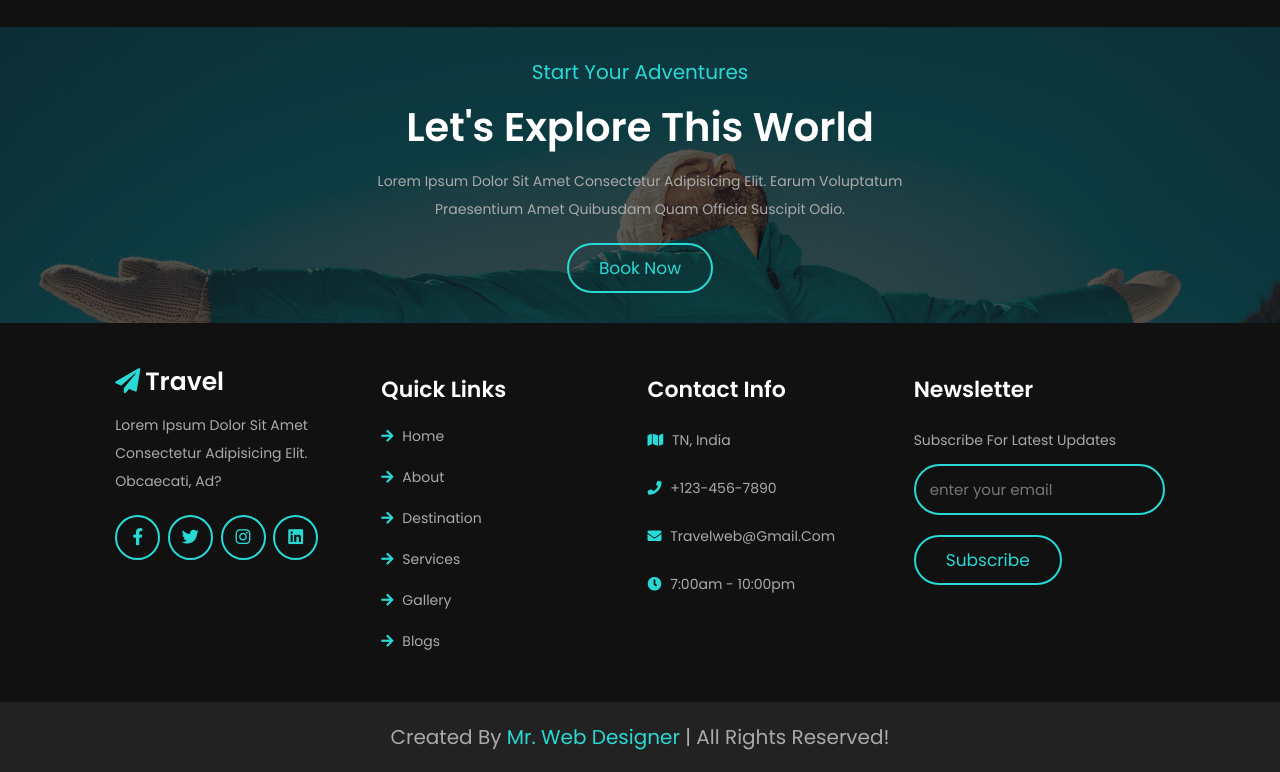
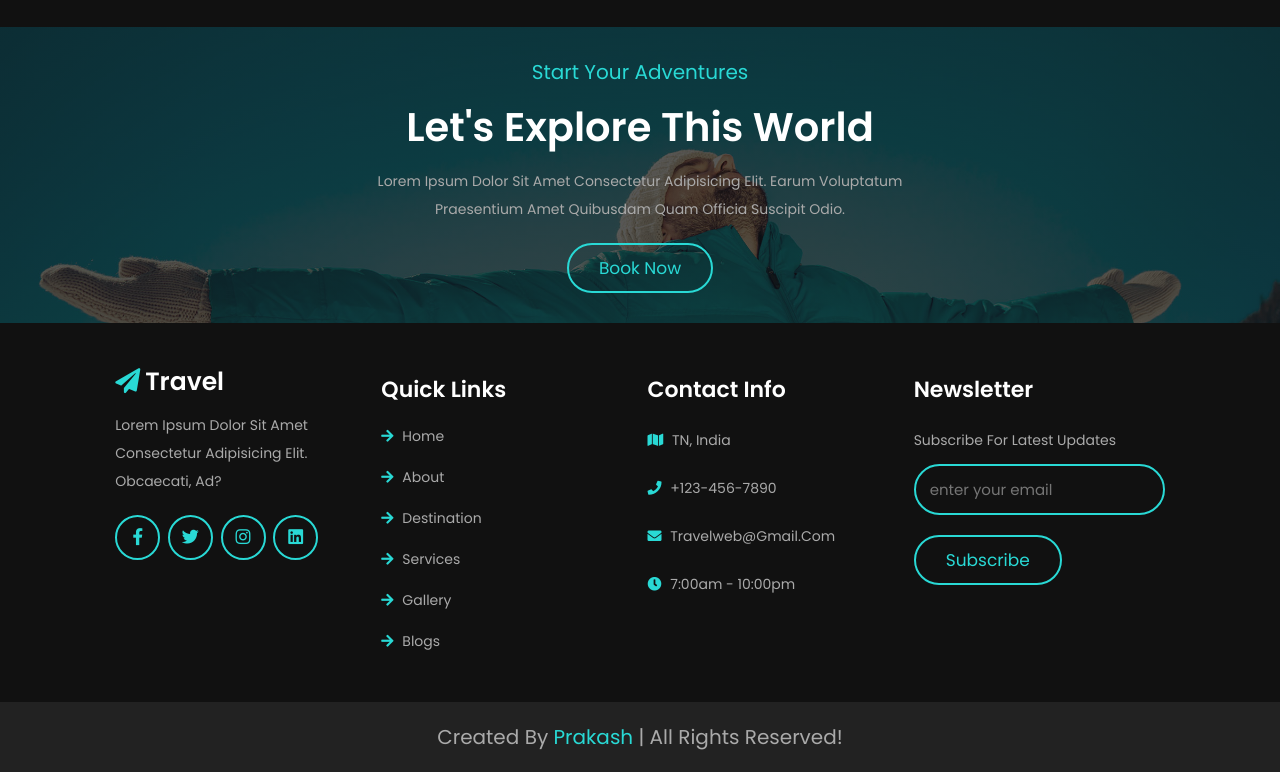
Before and after one commit to PrakasRavichandran/Travel-Website, a plain HTML site: page index.html in a window 1280 px wide. Shown: the part 5937-6709 px from the top of the page. Drawn offline with nearby package versions, Linux system fonts and the light colour scheme.

Commit message:
Update index.html

```diff
--- a/index.html
+++ b/index.html
@@ -516,7 +516,7 @@
 
 </section>
 
-<div class="credit">created by <span>mr. web designer</span> | all rights reserved!</div>
+<div class="credit">created by <span>Prakash</span> | all rights reserved!</div>
 
 <!-- footer section ends -->
 
```
